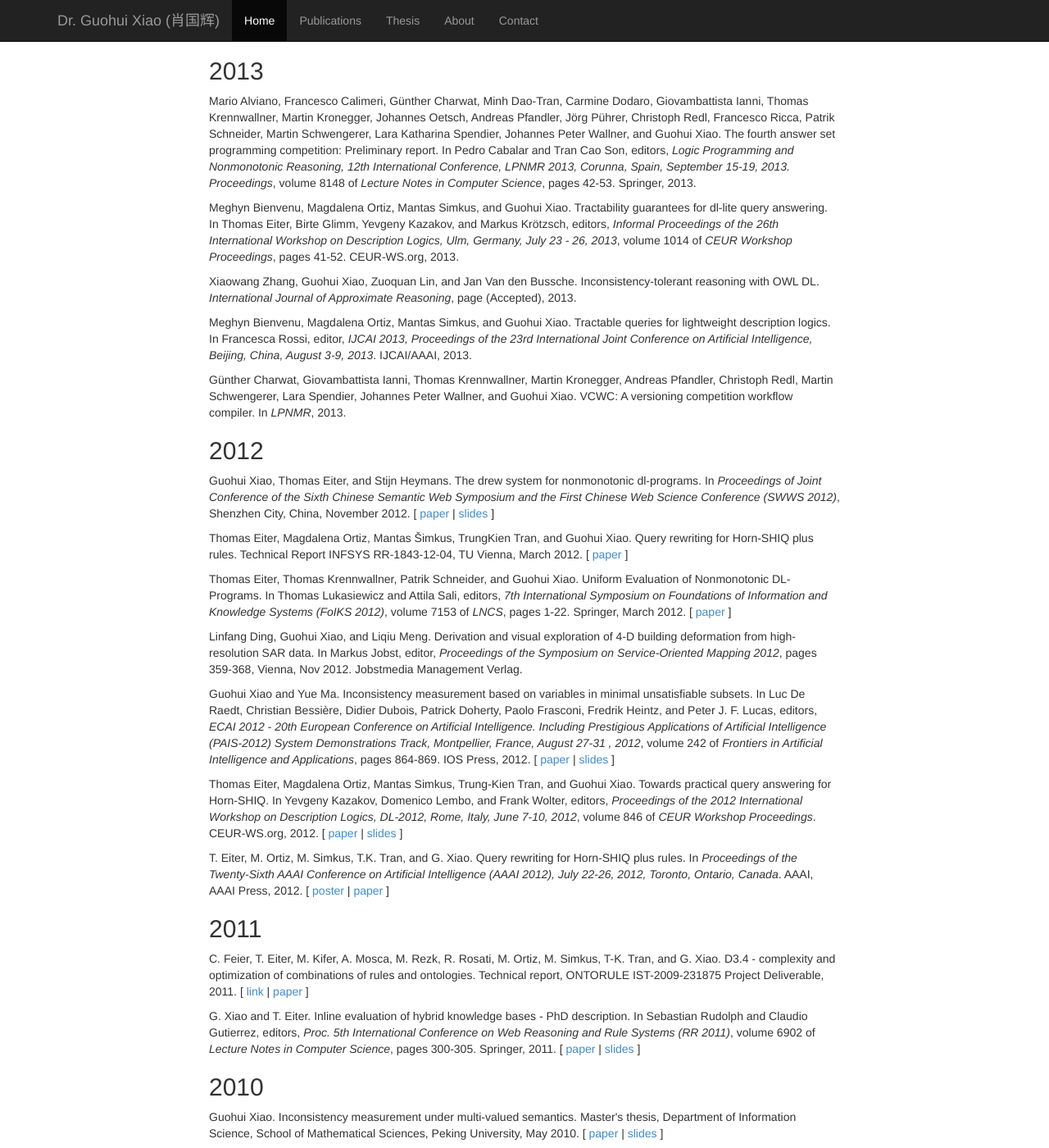
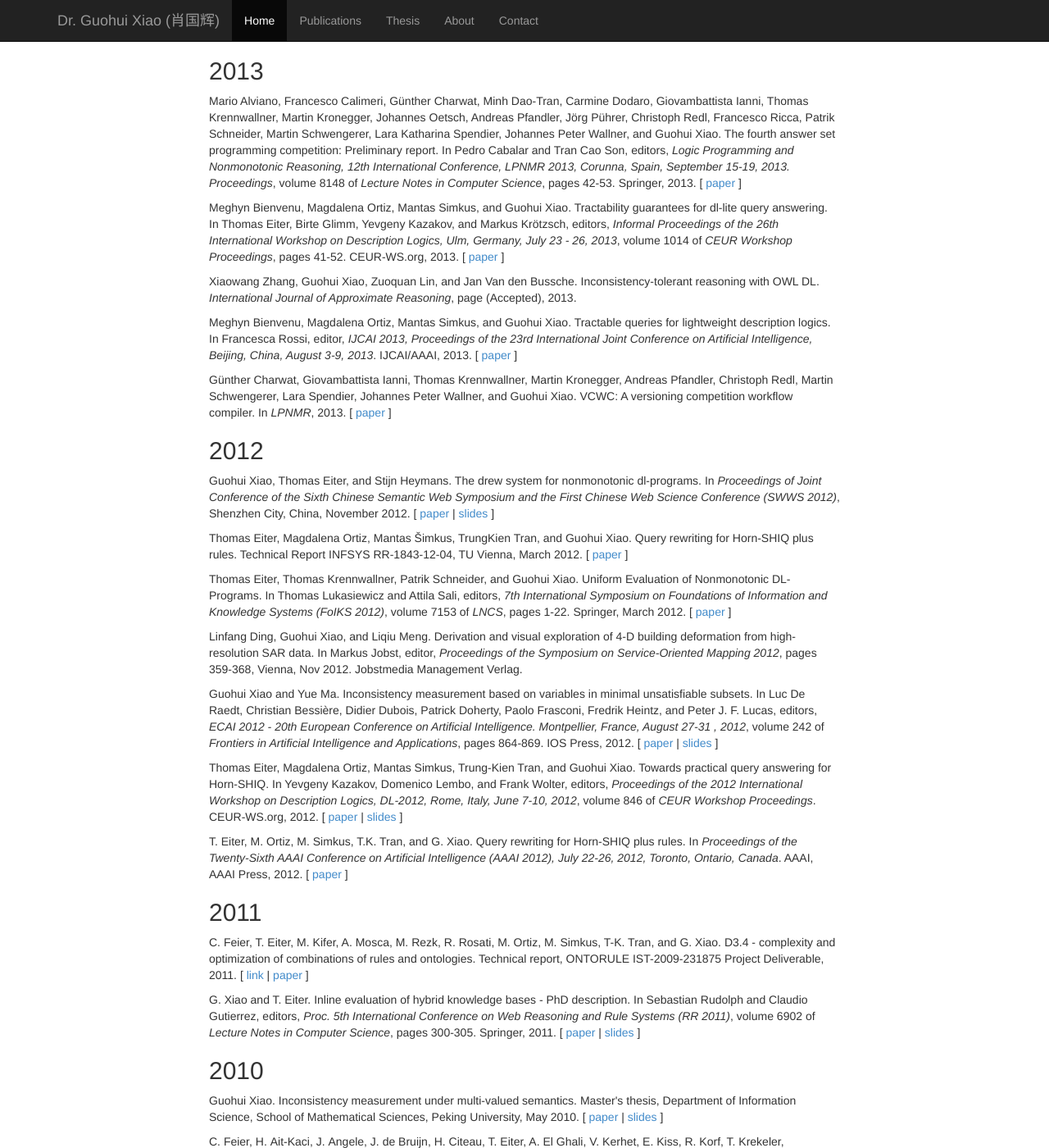
Before and after one commit to ghxiao/ghxiao.github.io, a Jekyll site: the page built from _posts/2014-01-31-publications.html, in a window 1280 px wide and 1400 px high. Shown: the whole window at 82% size. Built offline with Jekyll 4.4.1, drawn with Linux system fonts in a browser that asks for light colours; nearby versions of some CDN libraries; Markdown is read by kramdown in place of the engine named in the settings.

Commit message:
publications of 2013

```diff
--- a/_includes/bib2012.html
+++ b/_includes/bib2012.html
@@ -58,11 +58,9 @@ Guohui Xiao and Yue Ma.
   subsets.
  In Luc&nbsp;De Raedt, Christian Bessi&egrave;re, Didier Dubois, Patrick
   Doherty, Paolo Frasconi, Fredrik Heintz, and Peter J.&nbsp;F. Lucas, editors, <em>
-  ECAI 2012 - 20th European Conference on Artificial Intelligence. Including
-  Prestigious Applications of Artificial Intelligence (PAIS-2012) System
-  Demonstrations Track, Montpellier, France, August 27-31 , 2012</em>, volume 242
-  of <em>Frontiers in Artificial Intelligence and Applications</em>, pages
-  864-869. IOS Press, 2012.
+  ECAI 2012 - 20th European Conference on Artificial Intelligence. Montpellier,
+  France, August 27-31 , 2012</em>, volume 242 of <em>Frontiers in Artificial
+  Intelligence and Applications</em>, pages 864-869. IOS Press, 2012.
 [&nbsp;<a href="http://www.ghxiao.org/publications/xm2012-ecai-idmus.pdf">paper</a>&nbsp;|
 <a href="http://www.ghxiao.org/publications/xm2012-ecai-idmus-slides.pdf">slides</a>&nbsp;]
 
@@ -88,7 +86,6 @@ T.&nbsp;Eiter, M.&nbsp;Ortiz, M.&nbsp;Simkus, T.K. Tran, and G.&nbsp;Xiao.
  In <em>Proceedings of the Twenty-Sixth AAAI Conference on Artificial
   Intelligence (AAAI 2012), July 22-26, 2012, Toronto, Ontario, Canada</em>. AAAI,
   AAAI Press, 2012.
-[&nbsp;<a href="http://www.ghxiao.org/publications/eostx2012-aaai-hshiq-poster.pdf">poster</a>&nbsp;|
-<a href="http://www.ghxiao.org/publications/eostx2012-aaai-hshiq.pdf">paper</a>&nbsp;]
+[&nbsp;<a href="http://www.ghxiao.org/publications/eostx2012-aaai-hshiq.pdf">paper</a>&nbsp;]
 
 </p>
--- a/_includes/bib2013.html
+++ b/_includes/bib2013.html
@@ -19,6 +19,7 @@ Mario Alviano, Francesco Calimeri, G&uuml;nther Charwat, Minh Dao-Tran, Carmine
   and Nonmonotonic Reasoning, 12th International Conference, LPNMR 2013,
   Corunna, Spain, September 15-19, 2013. Proceedings</em>, volume 8148 of <em>
   Lecture Notes in Computer Science</em>, pages 42-53. Springer, 2013.
+[&nbsp;<a href="http://www.ghxiao.org/publications/2013-lpnmr-ASPCOMP.pdf">paper</a>&nbsp;]
 
 </p>
 
@@ -30,6 +31,7 @@ Meghyn Bienvenu, Magdalena Ortiz, Mantas Simkus, and Guohui Xiao.
   Kr&ouml;tzsch, editors, <em>Informal Proceedings of the 26th International
   Workshop on Description Logics, Ulm, Germany, July 23 - 26, 2013</em>, volume
   1014 of <em>CEUR Workshop Proceedings</em>, pages 41-52. CEUR-WS.org, 2013.
+[&nbsp;<a href="http://www.ghxiao.org/publications/2013-dl-tractalbeCQ.pdf">paper</a>&nbsp;]
 
 </p>
 
@@ -49,6 +51,7 @@ Meghyn Bienvenu, Magdalena Ortiz, Mantas Simkus, and Guohui Xiao.
  In Francesca Rossi, editor, <em>IJCAI 2013, Proceedings of the 23rd
   International Joint Conference on Artificial Intelligence, Beijing, China,
   August 3-9, 2013</em>. IJCAI/AAAI, 2013.
+[&nbsp;<a href="http://www.ghxiao.org/publications/2013-ijcai-tractableCQ.pdf">paper</a>&nbsp;]
 
 </p>
 
@@ -59,5 +62,6 @@ G&uuml;nther Charwat, Giovambattista Ianni, Thomas Krennwallner, Martin
   Spendier, Johannes&nbsp;Peter Wallner, and Guohui Xiao.
  VCWC: A versioning competition workflow compiler.
  In <em>LPNMR</em>, 2013.
+[&nbsp;<a href="http://www.ghxiao.org/publications/2013lpnmr-vcwc.pdf">paper</a>&nbsp;]
 
 </p>
```
Also changed, not shown: other parts of _includes/bib2012.html (+1 -1 lines), 3 other files.
